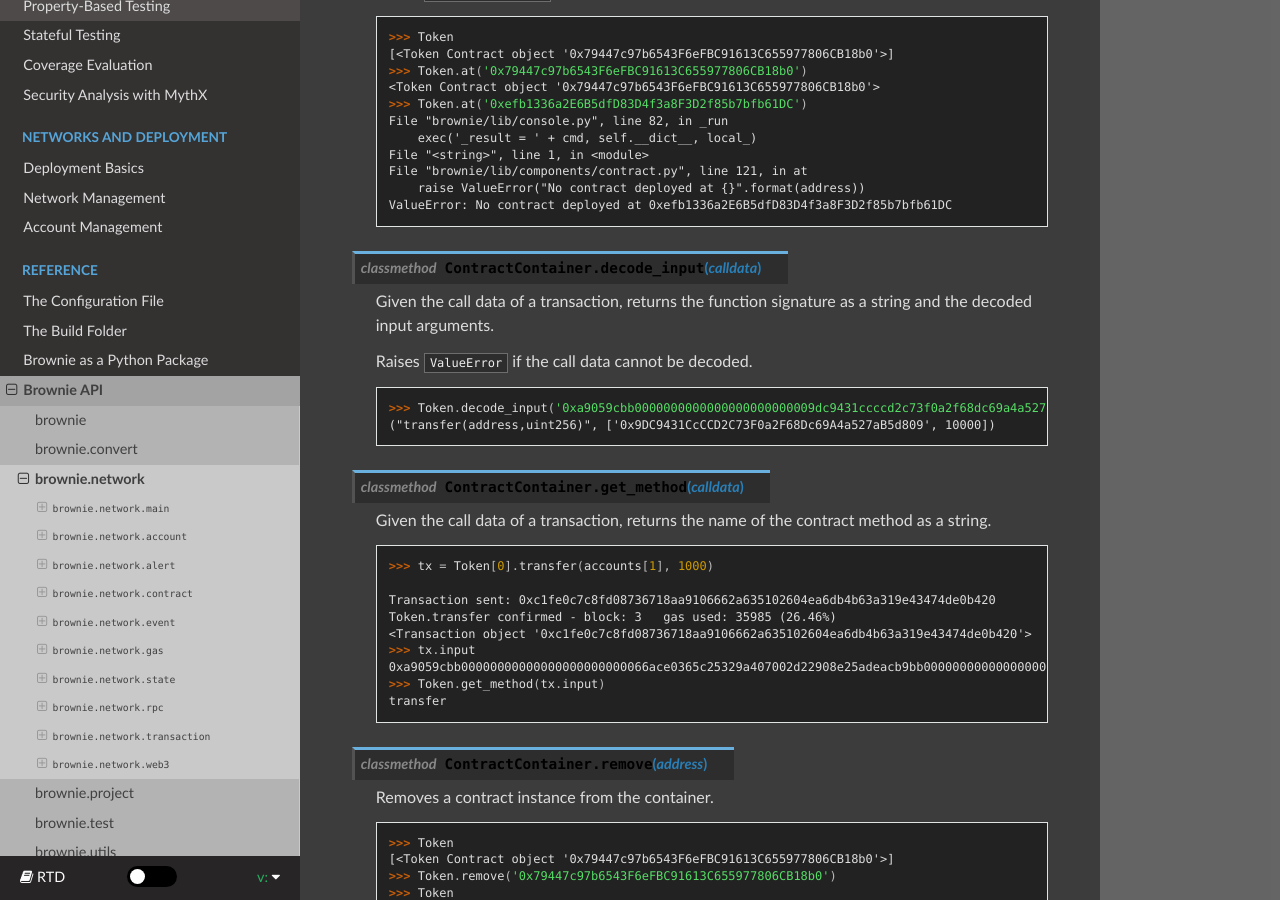
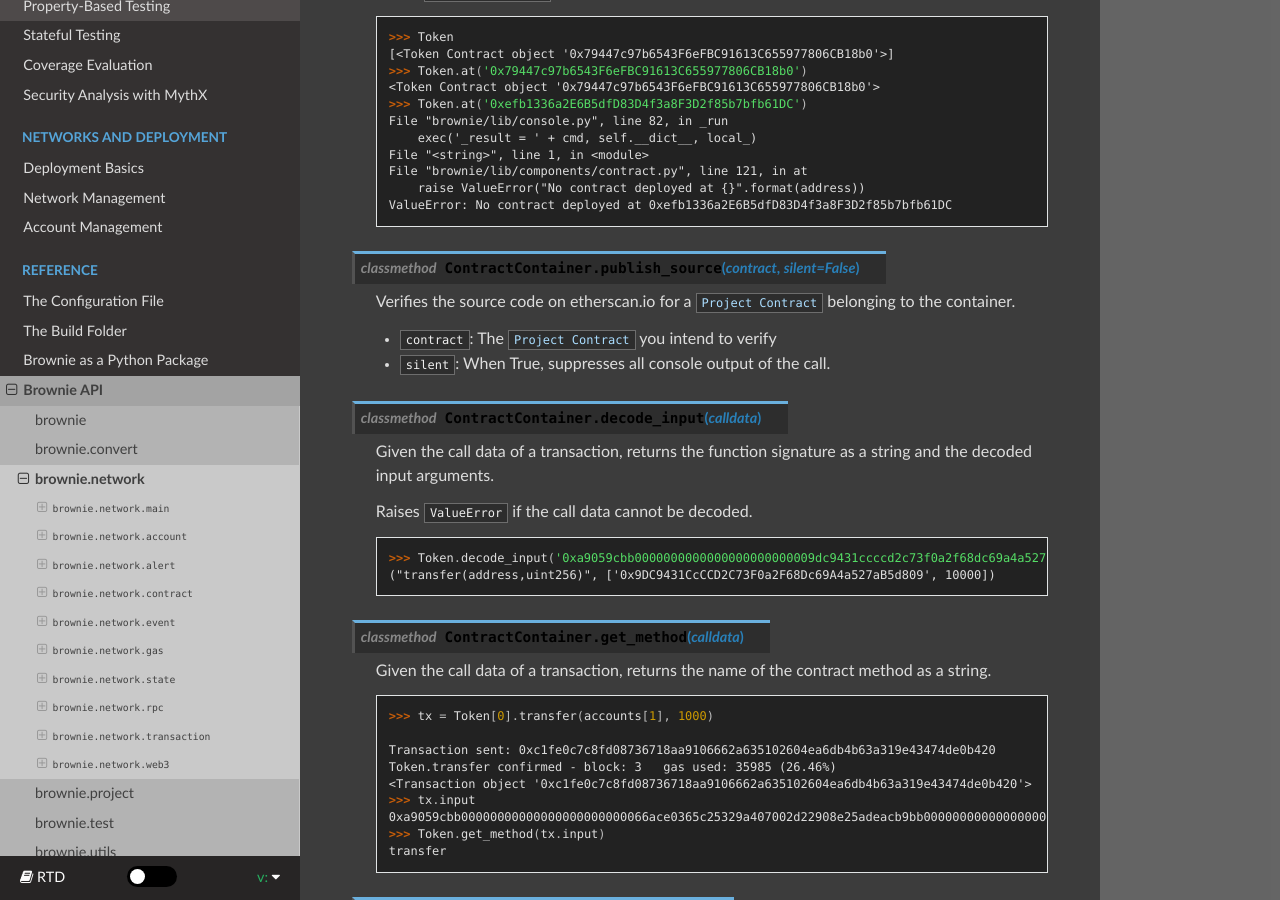
Before and after one commit to eth-brownie/brownie, a Sphinx documentation site: the page built from docs/api-network.rst, in a window 1280 px wide and 900 px high, scrolled down 15675 px. Built offline with Sphinx 7.4.7 and the Read the Docs theme 2.0.0, drawn with Linux system fonts in a browser that asks for light colours.

Commit message:
feat: move publish and verification to ContractContainer including doc update

```diff
--- a/docs/api-network.rst
+++ b/docs/api-network.rst
@@ -768,6 +768,14 @@
         File "brownie/lib/components/contract.py", line 121, in at
             raise ValueError("No contract deployed at {}".format(address))
         ValueError: No contract deployed at 0xefb1336a2E6B5dfD83D4f3a8F3D2f85b7bfb61DC
+
+.. py:classmethod:: ContractContainer.publish_source(contract, silent=False)
+
+    Verifies the source code on etherscan.io for a :func:`Project Contract <brownie.network.contract.ProjectContract>` belonging to the container.
+
+    * ``contract``: The :func:`Project Contract <brownie.network.contract.ProjectContract>` you intend to verify
+    * ``silent``: When True, suppresses all console output of the call.
+
 
 .. py:classmethod:: ContractContainer.decode_input(calldata)
 
--- a/docs/deploy.rst
+++ b/docs/deploy.rst
@@ -104,7 +104,7 @@
 .. code-block:: python
 
     token = Token.at("0x114A107C1931de1d5023594B14fc19d077FC4dfD")
-    token.publish_source()
+    Token.publish_source(token)
 
 
 .. warning::
```
Also changed, not shown: 2 other files.
